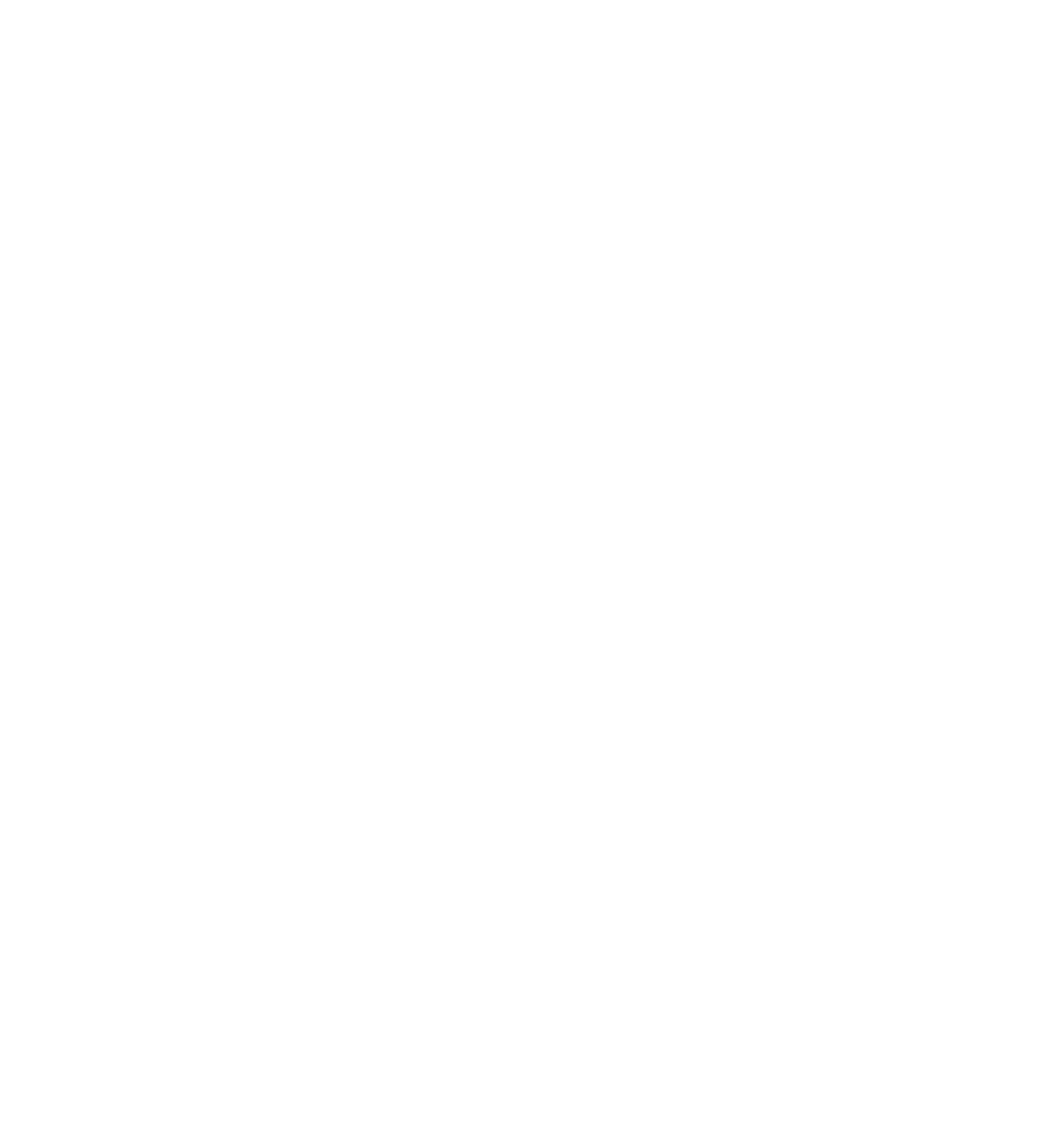
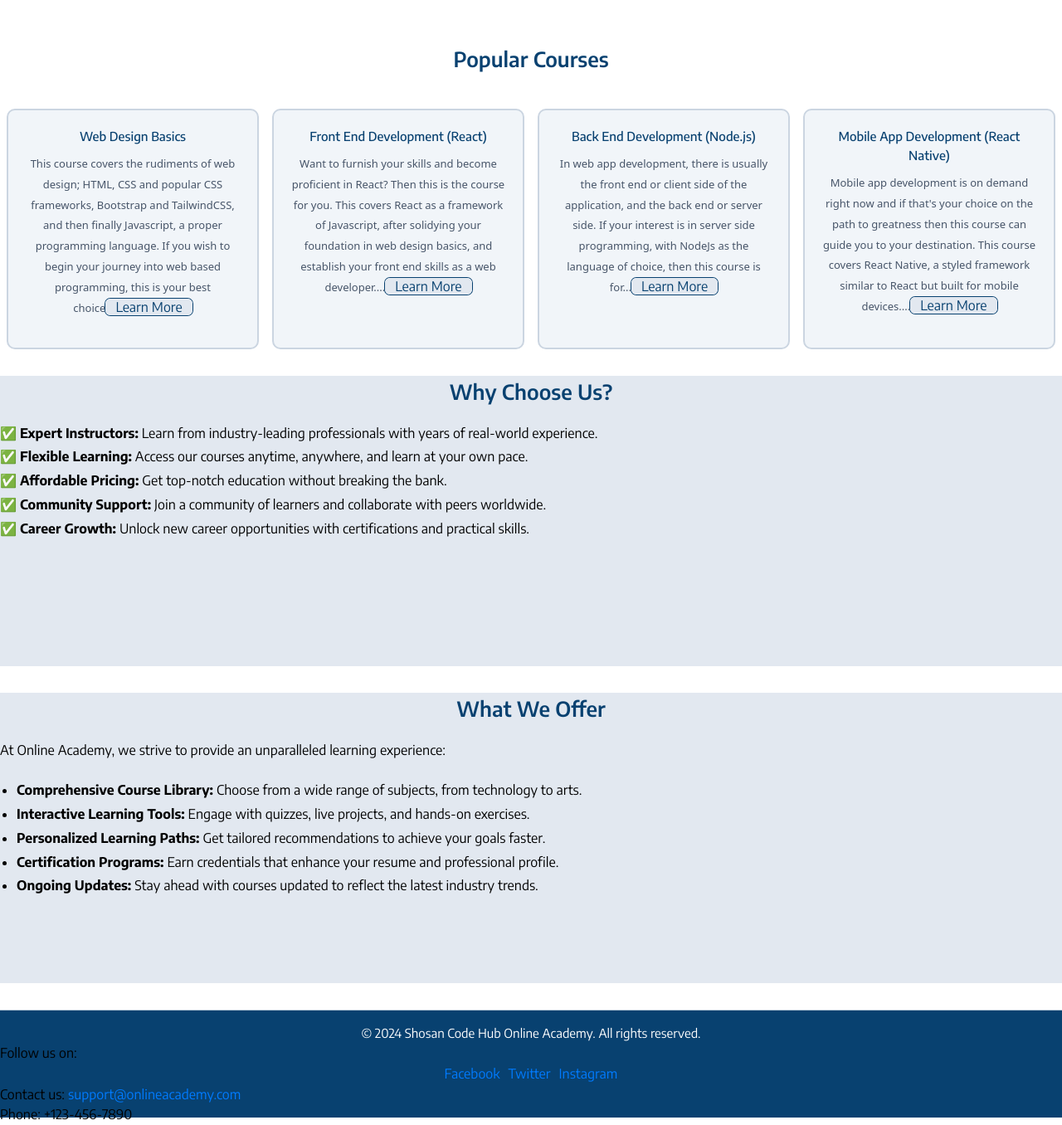
Before and after one commit to Kennius7/shosan-academy-app, a React (Vite) app: page / in a window 1280 px wide. Shown: the part 1148-2504 px from the top of the page at 83% size. Before the commit the page ends 1200 px from the top, so only its background shows below. Built offline with nearby package versions, Linux system fonts and the light colour scheme; no server answers.

Commit message:
setting up the user interface - 18

```diff
--- a/package.json
+++ b/package.json
@@ -10,11 +10,10 @@
     "preview": "vite preview"
   },
   "dependencies": {
+    "@mantine/carousel": "^7.15.2",
     "@mantine/core": "^7.15.1",
     "@mantine/hooks": "^7.15.1",
     "axios": "^1.7.9",
-    "cors": "^2.8.5",
-    "dotenv": "^16.4.7",
     "firebase": "^11.1.0",
     "lodash": "^4.17.21",
     "react": "^18.3.1",
--- a/src/App.jsx
+++ b/src/App.jsx
@@ -6,6 +6,7 @@ import Home from "./pages/Home";
 import { MainContext } from "./context/mainContext.js";
 import ScrollToTop from "../ScrollToTop.jsx";
 import Navbar from "./components/Navbar.jsx";
+import Footer from "./components/Footer.jsx";
 import '@mantine/core/styles.css';
 import Login from "./pages/Login.jsx";
 import Profile from "./pages/Profile.jsx";
@@ -14,9 +15,6 @@ import Contact from "./pages/Contact.jsx";
 import About from "./pages/About.jsx";
 import CourseSelect from "./components/CourseSelect.jsx";
 import { DP1, reactNativePics } from "./assets";
-// import { query, collection, where, getDocs } from "firebase/firestore";
-// import { useAuthState } from "react-firebase-hooks/auth";
-// import { db, auth } from "../FirebaseConfig.js";
 import axios from "axios";
 import { monthFunct, dayFunct, hourFunct, minuteFunct, secFunct } from "./utils/data.js";
 
@@ -205,7 +203,7 @@ function App() {
       }}
     >
       <BrowserRouter>
-        <ScrollToTop/>
+        {/* <ScrollToTop/> */}
         <Navbar/>
         <Routes>
           <Route path="/" element={ <Home /> } />
@@ -218,6 +216,7 @@ function App() {
             <Route path=":courseId" element={<CourseSelect/>} />
           </Route>
         </Routes>
+        <Footer/>
       </BrowserRouter>
     </MainContext.Provider>
   )
--- /dev/null
+++ b/src/components/ChooseUs.jsx
@@ -0,0 +1,23 @@
+
+
+
+const ChooseUs = () => {
+    return (
+        <section className="w-full h-[350px] flexColCenter my-8 bg-slate-200">
+            <div className="w-full flexCenter mb-4">
+                <h2 className="text-secondaryBlue font-semibold text-[25px] text-center">
+                    Why Choose Us?
+                </h2>
+            </div>
+            <ul style={{ listStyleType: 'none', padding: 0, lineHeight: '1.8' }}>
+                <li><strong>✅ Expert Instructors:</strong> Learn from industry-leading professionals with years of real-world experience.</li>
+                <li><strong>✅ Flexible Learning:</strong> Access our courses anytime, anywhere, and learn at your own pace.</li>
+                <li><strong>✅ Affordable Pricing:</strong> Get top-notch education without breaking the bank.</li>
+                <li><strong>✅ Community Support:</strong> Join a community of learners and collaborate with peers worldwide.</li>
+                <li><strong>✅ Career Growth:</strong> Unlock new career opportunities with certifications and practical skills.</li>
+            </ul>
+        </section>
+    )
+}
+
+export default ChooseUs
--- a/src/components/Footer.jsx
+++ b/src/components/Footer.jsx
@@ -0,0 +1,25 @@
+
+
+
+const Footer = () => {
+    return (
+        <footer className="w-full h-[130px] flexColCenter border-t-[1px]
+            border-dimWhite bg-secondaryBlue py-4">
+            <p className="text-center text-[15px] italic text-white">
+                &copy; {new Date().getFullYear()} Shosan Code Hub Online Academy. All rights reserved.
+            </p>
+            <p>Follow us on:</p>
+            <div style={{ display: 'flex', justifyContent: 'center', gap: '10px' }}>
+                <a href="https://facebook.com" target="_blank" rel="noopener noreferrer" style={{ textDecoration: 'none', color: '#007BFF' }}>Facebook</a>
+                <a href="https://twitter.com" target="_blank" rel="noopener noreferrer" style={{ textDecoration: 'none', color: '#007BFF' }}>Twitter</a>
+                <a href="https://instagram.com" target="_blank" rel="noopener noreferrer" style={{ textDecoration: 'none', color: '#007BFF' }}>Instagram</a>
+            </div>
+            <div>
+                <p>Contact us: <a href="mailto:support@onlineacademy.com" style={{ textDecoration: 'none', color: '#007BFF' }}>support@onlineacademy.com</a></p>
+                <p>Phone: +123-456-7890</p>
+            </div>
+        </footer>
+    )
+}
+
+export default Footer
--- /dev/null
+++ b/src/components/PopularCourses.jsx
@@ -0,0 +1,46 @@
+import { courses } from "../utils/data";
+import { Link } from "react-router-dom";
+import TruncateText from "./TruncateText";
+
+
+
+const PopularCourses = () => {
+
+    return (
+        <section className="w-full flexColCenter">
+            <div className="w-full flexCenter mb-10">
+                <h2 className="text-secondaryBlue font-semibold text-[25px] text-center">
+                    Popular Courses
+                </h2>
+            </div>
+            <div className="w-full flexAround">
+                <div className="w-full flex sm:flex-row flex-col sm:justify-around justify-center items-center">
+                    {courses.map(course => (
+                        <div
+                            key={course.id}
+                            className={`border-2 border-slate-300 rounded-[10px] p-[20px] bg-slate-100
+                            sm:w-full w-[96%] h-[290px] text-center cursor-pointer sm:mx-2 mx-0 sm:my-0 my-2 flexColCenter`}
+                        >
+                            <h3 className={`text-secondaryBlue font-medium text-[15px] text-center mb-2`}>
+                                {course.name}
+                            </h3>
+                            <TruncateText
+                                text={course.description}
+                                wordLimit={43}
+                                className={"text-slate-600 font-sans sm:text-[13px] text-[14px] text-center"}
+                            />
+                            <Link
+                                to={`/classes/${course.id}`}
+                                className="text-secondaryBlue mt-4 ring-1 ring-secondaryBlue
+                                outline-none rounded-md px-3 bg-slate-200">
+                                Learn More
+                            </Link>
+                        </div>
+                    ))}
+                </div>
+            </div>
+        </section>
+    );
+};
+
+export default PopularCourses;
--- a/src/components/ProfileHero.jsx
+++ b/src/components/ProfileHero.jsx
@@ -2,14 +2,11 @@ import { useContext } from "react";
 import { MainContext } from "../context/mainContext";
 import { BG1 } from "../assets";
 import ImageBackground from "./ImageBackground";
-// import { useAuthState } from "react-firebase-hooks/auth";
-// import { auth } from "../../FirebaseConfig.js";
 
 
 
 const ProfileHero = () => {
     const { profileFormData, DP1, reactNativePics, lastVisitedTime } = useContext(MainContext);
-    // const [ currentlyLoggedInUser ] = useAuthState(auth);
 
     return (
         <section className="flexColStart w-full bg-white pt-[60px]">
--- /dev/null
+++ b/src/components/TruncateText.jsx
@@ -0,0 +1,13 @@
+/* eslint-disable react/prop-types */
+
+
+const TruncateText = ({ text, wordLimit, className }) => {
+    const truncate = (str, limit) => {
+        const words = str.split(' ');
+        return words.length > limit ? `${words.slice(0, limit).join(' ')}...` : str;
+    };
+
+    return <span className={className}>{truncate(text, wordLimit)}</span>;
+};
+
+export default TruncateText;
--- /dev/null
+++ b/src/components/WhatWeOffer.jsx
@@ -0,0 +1,26 @@
+
+
+
+const WhatWeOffer = () => {
+    return (
+        <section className="w-full h-[350px] flexColCenter my-8 bg-slate-200">
+            <div className="w-full flexCenter mb-4">
+                <h2 className="text-secondaryBlue font-semibold text-[25px] text-center">
+                    What We Offer
+                </h2>
+            </div>
+            <p style={{ lineHeight: '1.8', marginBottom: '20px' }}>
+                At Online Academy, we strive to provide an unparalleled learning experience:
+            </p>
+            <ul style={{ listStyleType: 'disc', paddingLeft: '20px', lineHeight: '1.8' }}>
+                <li><strong>Comprehensive Course Library:</strong> Choose from a wide range of subjects, from technology to arts.</li>
+                <li><strong>Interactive Learning Tools:</strong> Engage with quizzes, live projects, and hands-on exercises.</li>
+                <li><strong>Personalized Learning Paths:</strong> Get tailored recommendations to achieve your goals faster.</li>
+                <li><strong>Certification Programs:</strong> Earn credentials that enhance your resume and professional profile.</li>
+                <li><strong>Ongoing Updates:</strong> Stay ahead with courses updated to reflect the latest industry trends.</li>
+            </ul>
+        </section>
+    )
+}
+
+export default WhatWeOffer
--- a/src/pages/Home.jsx
+++ b/src/pages/Home.jsx
@@ -1,5 +1,8 @@
+import ChooseUs from "../components/ChooseUs";
 import Hero from "../components/Hero";
 import Intro from "../components/Intro";
+import PopularCourses from "../components/PopularCourses";
+import WhatWeOffer from "../components/WhatWeOffer";
 
 
 const Home = () => {
@@ -7,6 +10,9 @@ const Home = () => {
         <>
             <Hero/>
             <Intro/>
+            <PopularCourses/>
+            <ChooseUs/>
+            <WhatWeOffer/>
         </>
     )
 }
```
Also changed, not shown: src/components/CourseSelect.jsx (+64 -2 lines), 2 other files (tests, documents, lock files or other folders).
